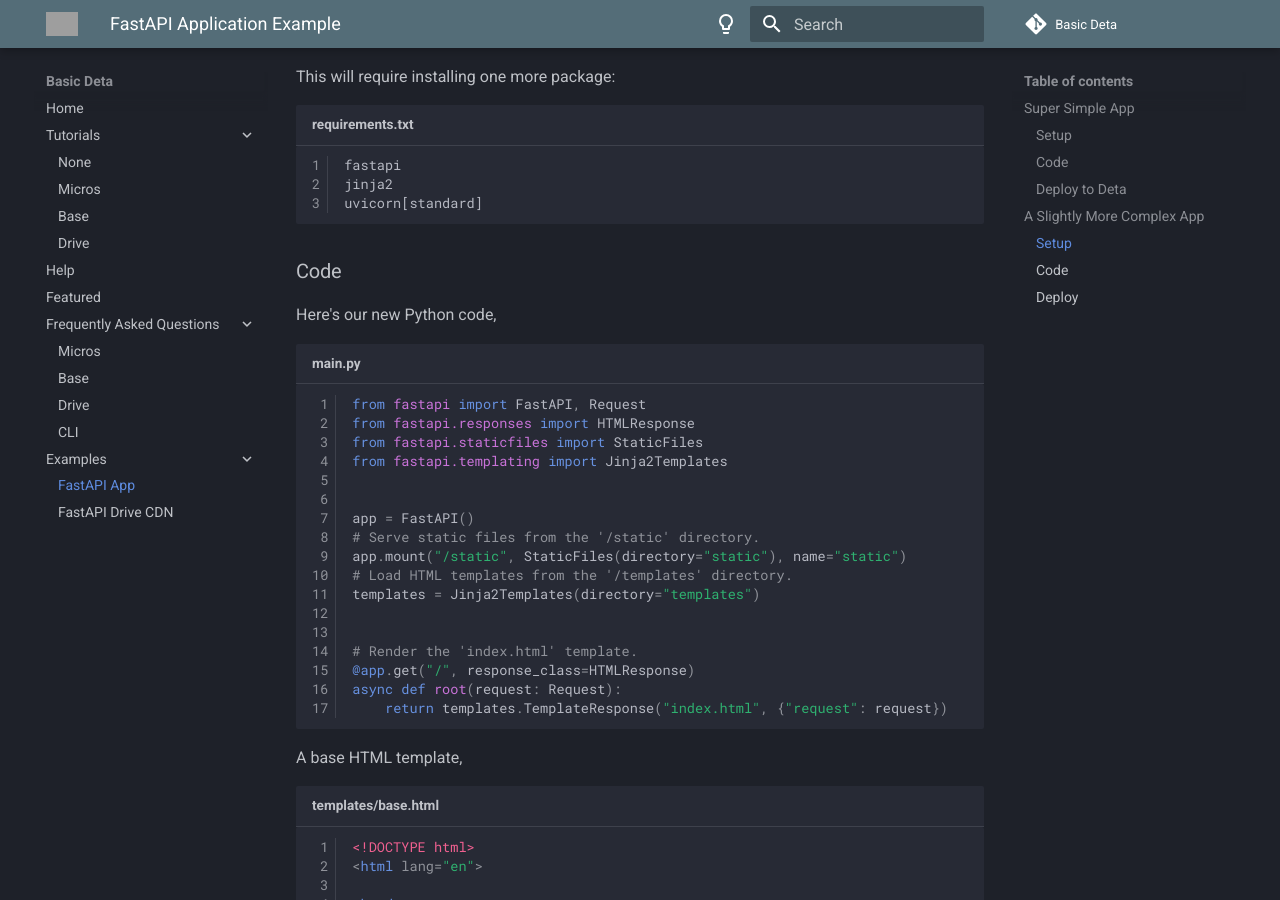
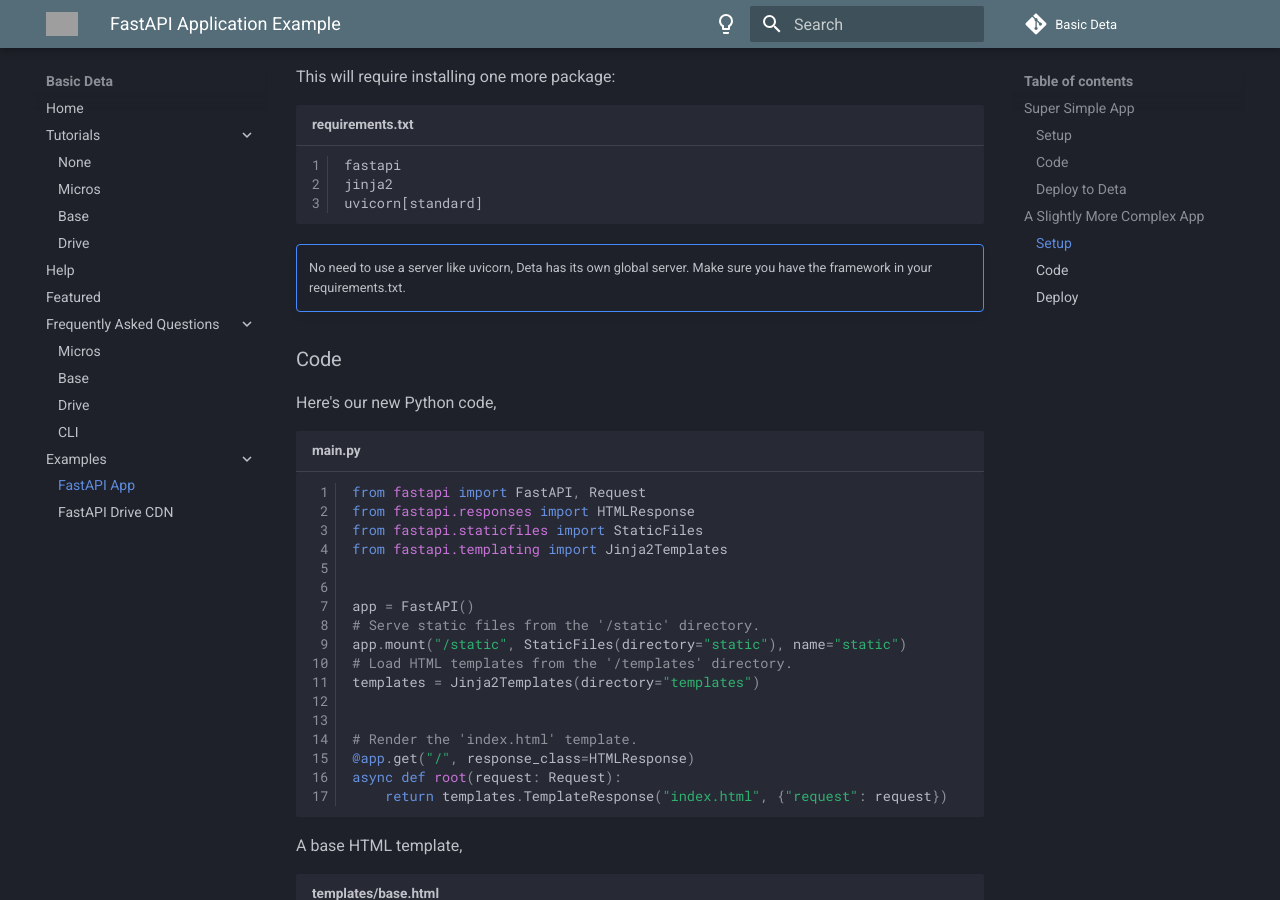
Before and after one commit to neobrains/deta-community, an MkDocs documentation site: the page built from docs/examples/fastapi-app.md, in a window 1280 px wide and 900 px high, scrolled down 1624 px. Built offline with MkDocs 1.6.1 and Material for MkDocs 9.7.7, drawn with Linux system fonts in a browser that asks for light colours; comment, search, counter and statistics services are not loaded; grey boxes are pictures that could not be loaded.

Commit message:
Minor changes

````diff
--- a/docs/examples/fastapi-app.md
+++ b/docs/examples/fastapi-app.md
@@ -52,6 +52,9 @@
 jinja2
 uvicorn[standard]
 ```
+
+!!!note ""
+    No need to use a server like uvicorn, Deta has its own global server. Make sure you have the framework in your requirements.txt.
 
 ### Code
 Here's our new Python code,
````
Also changed, not shown: docs/examples/fastapi-drive-cdn.md (+3 -0 lines).
